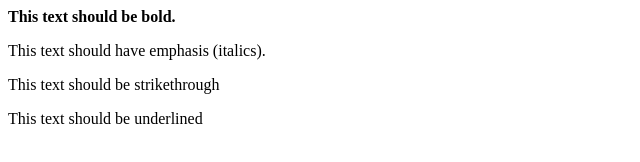
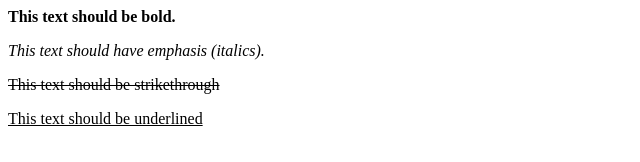
Before and after one commit to lenlituhoy/html-assignment-1, a plain HTML site: page index.html in a window 1280 px wide. Shown: the whole page, without its empty margins (0-640 px from the left). Drawn offline with Linux system fonts and the light colour scheme.

Commit message:
added italic, strikethrough, underline

```diff
--- a/index.html
+++ b/index.html
@@ -1,7 +1,7 @@
 <strong><p>This text should be bold.</p></strong>
 
-<p>This text should have emphasis (italics).</p>
+<i><p>This text should have emphasis (italics).</p></i>
 
-<p>This text should be strikethrough</p>
+<strike><p>This text should be strikethrough</p></strike>
 
-<p>This text should be underlined</p>
+<u><p>This text should be underlined</p></u>
```
